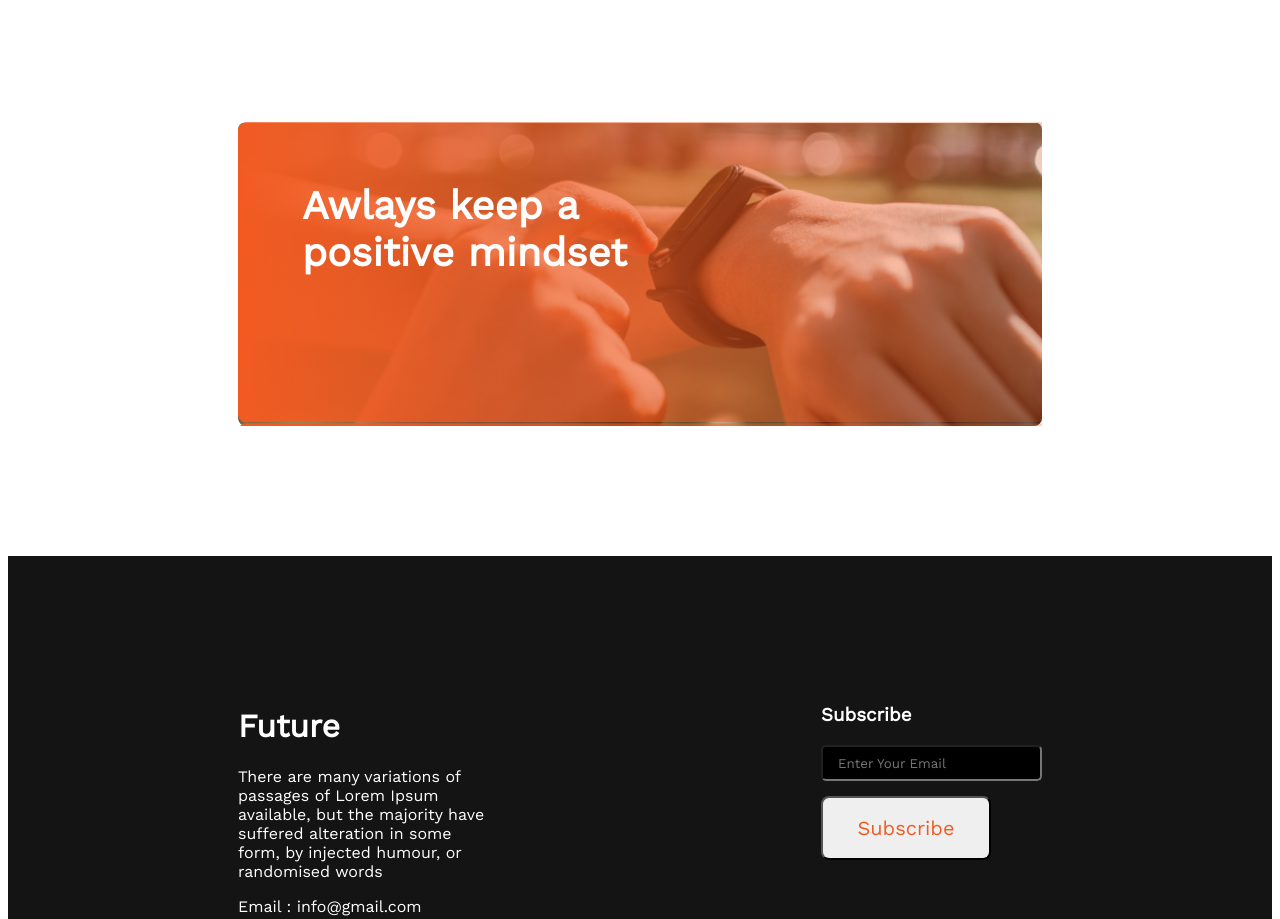
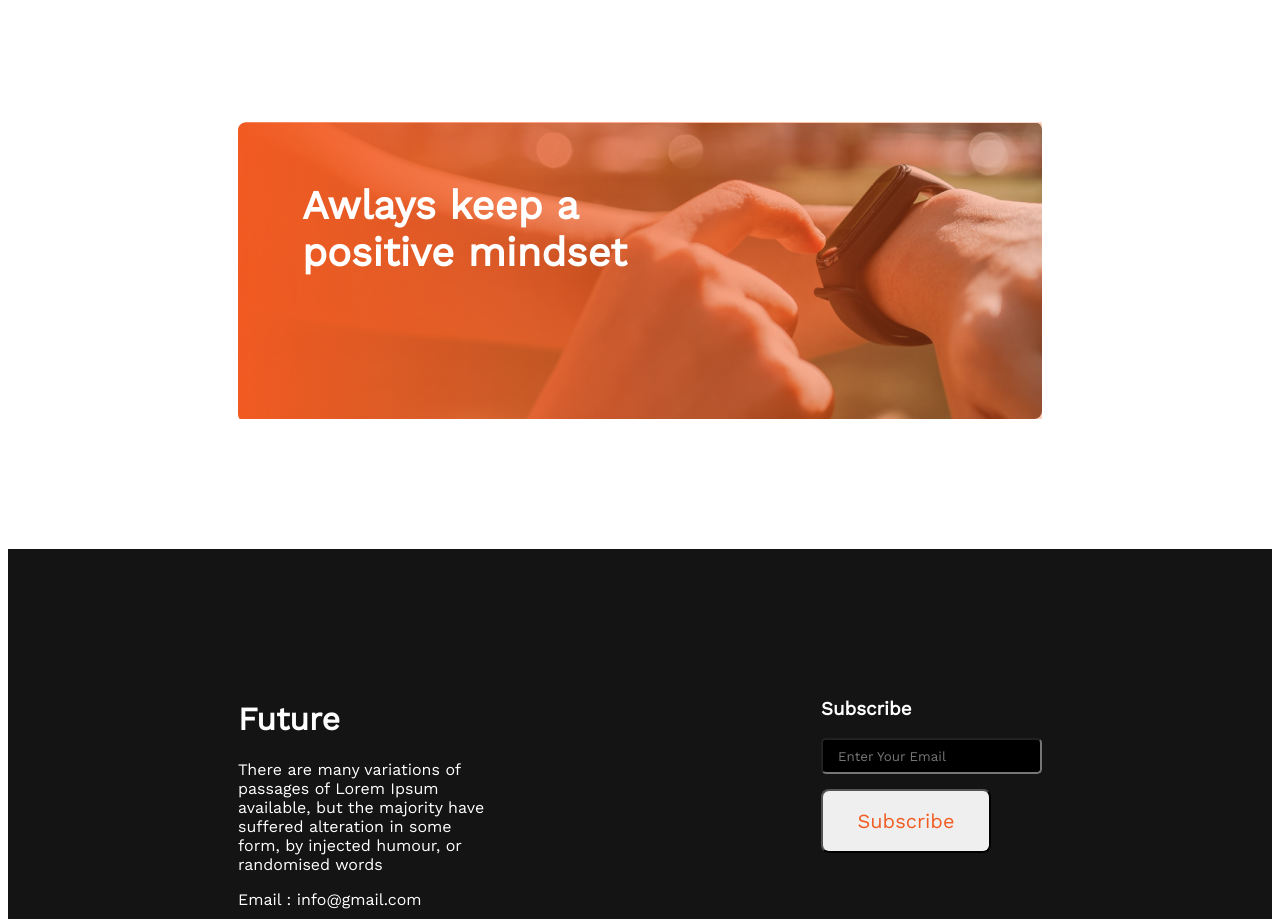
Before and after one commit to sujonmahmud102/m6-my-first-assignment, a plain HTML site: page index.html in a window 1280 px wide. Shown: the part 2928-3847 px from the top of the page. Drawn offline with nearby package versions, Linux system fonts and the light colour scheme.

Commit message:
fishishing

```diff
--- a/styles/styles.css
+++ b/styles/styles.css
@@ -109,23 +109,16 @@
     background-image: url('../images/watch.png');
     border-radius: 5px;
     background-repeat: no-repeat;
-    background-size:cover;
     border-radius: 8px;
-    background-position: center;
 }
 
 .section-third .section-trd-div {
     background-image: url('../images/gradient2.png');
 }
-.section-trd-div{
-    padding-left: 64px;
-    align-items: center;
-
-}
 
 .trd-sct-title {
     font-weight: 700;
-    padding-bottom: 150px;
+    padding-bottom: 50px;
     padding-top: 60px;
     font-size: 40px;
     color: #FFFFFF;
@@ -133,17 +126,12 @@
 
 }
 
-/* .btn-trd {
-    position: absolute;
-    width: 160px;
-    height: 64px;
-    font-size: 20px;
-    color: #F15B22;
-    border-radius: 5px;
-    background: #FFFFFF;
-    border: 0;
-    text-align: center;
-} */
+.section-trd-div {
+    padding-left: 64px;
+    padding-bottom: 60px;
+    max-height: 300px;
+    margin: 0;
+}
 
 /* footer-syles */
 
```
Also changed, not shown: index.html (+0 -1 lines).
